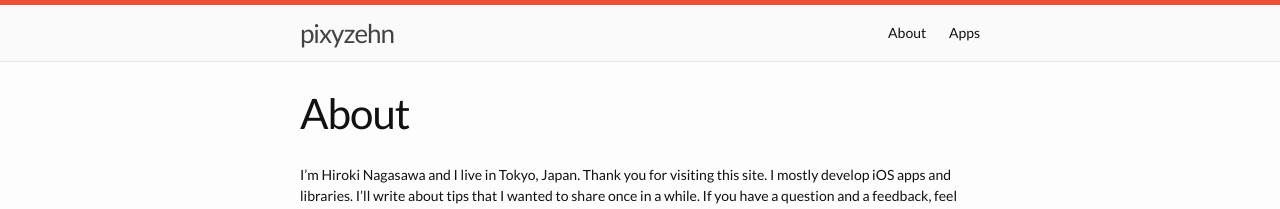
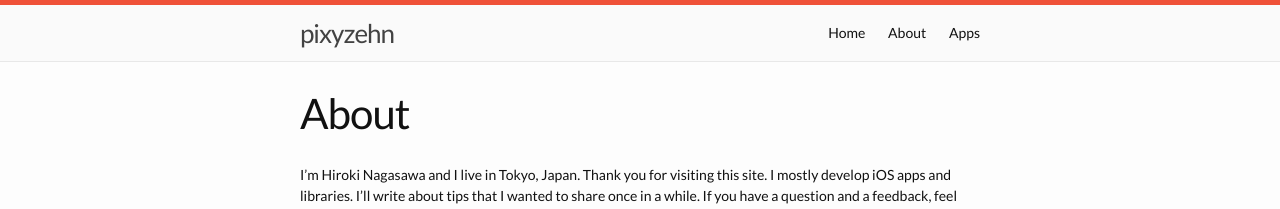
Before and after one commit to pixyzehn/pixyzehn.com, a Jekyll site: the page built from about.md, in a window 1280 px wide. Shown: the top 209 px of the page. Built offline with Jekyll 4.4.1, drawn with Linux system fonts in a browser that asks for light colours.

Commit message:
Add home in site-nav

```diff
--- a/_includes/header.html
+++ b/_includes/header.html
@@ -4,13 +4,9 @@
     <nav class="site-nav">
       {% include menu-icon.html %}
       <div class="trigger">
-        {% for page in site.pages %}
-          {% if page.title %}
-            {% unless page.exclude %}
-            <a class="page-link" href="{{ page.url | prepend: site.baseurl }}">{{ page.title }}</a>
-            {% endunless %}
-          {% endif %}
-        {% endfor %}
+        <a class="page-link" href="/">Home</a>
+        <a class="page-link" href="/about">About</a>
+        <a class="page-link" href="/apps">Apps</a>
       </div>
     </nav>
   </div>
--- a/index.html
+++ b/index.html
@@ -1,5 +1,6 @@
 ---
 layout: default
+title: Home
 ---
 
 <div class="home">
```
